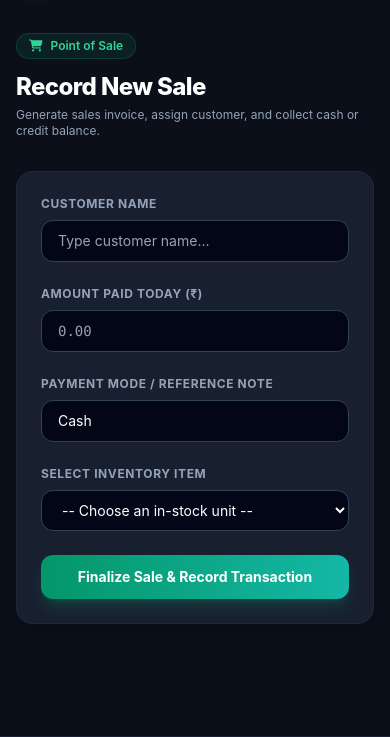
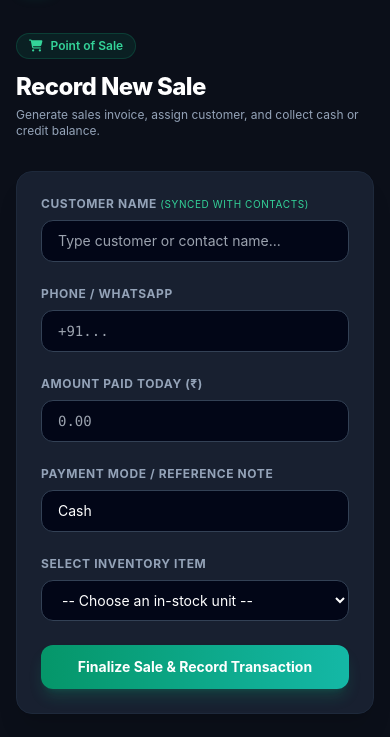
Before and after one commit to pannet1/fastapi-apps, a FastAPI app: page /sales in a window 390 px wide. Shown: the part 65-802 px from the top of the page. Run offline with FastAPI, Linux system fonts and the light colour scheme; some libraries are stand-ins or nearby versions.

Commit message:
feat(asset-manager): integrate Thunderbird address book autocomplete & customer phone/WhatsApp in POS and Ledger

```diff
--- a/apps/asset-manager/src/templates/sales.html
+++ b/apps/asset-manager/src/templates/sales.html
@@ -16,20 +16,28 @@
     <!-- Sale Form -->
     <div class="glass-card rounded-2xl p-6 sm:p-8 border border-slate-800 shadow-xl mb-8">
         <form action="/process-sale" method="post" class="space-y-6">
-            <div class="grid grid-cols-1 sm:grid-cols-2 gap-6">
-                <div>
-                    <label class="block text-xs font-bold uppercase tracking-wider text-slate-400 mb-2">Customer Name</label>
+            <div class="grid grid-cols-1 sm:grid-cols-3 gap-6">
+                <div class="relative">
+                    <label class="block text-xs font-bold uppercase tracking-wider text-slate-400 mb-2">
+                        Customer Name <span class="text-[10px] font-normal text-emerald-400">(Synced with Contacts)</span>
+                    </label>
                     <input type="text"
+                           id="customer_name"
                            name="customer_name"
-                           list="existing-customers"
-                           placeholder="Type customer name..."
+                           autocomplete="off"
+                           placeholder="Type customer or contact name..."
                            required
                            class="w-full bg-slate-950 border border-slate-700 rounded-xl px-4 py-2.5 text-sm text-white focus:outline-none focus:border-emerald-500">
-                    <datalist id="existing-customers">
-                        {% for c in customers %}
-                        <option value="{{ c.name }}">
-                        {% endfor %}
-                    </datalist>
+                    <div id="contact-dropdown" class="absolute z-50 left-0 right-0 mt-1 bg-slate-900 border border-slate-700 rounded-xl shadow-2xl overflow-hidden hidden"></div>
+                </div>
+
+                <div>
+                    <label class="block text-xs font-bold uppercase tracking-wider text-slate-400 mb-2">Phone / WhatsApp</label>
+                    <input type="text"
+                           id="customer_phone"
+                           name="customer_phone"
+                           placeholder="+91..."
+                           class="w-full bg-slate-950 border border-slate-700 rounded-xl px-4 py-2.5 text-sm text-white font-mono focus:outline-none focus:border-emerald-500">
                 </div>
 
                 <div>
@@ -72,4 +80,66 @@
         </form>
     </div>
 </div>
+
+<script>
+(() => {
+    const input = document.getElementById('customer_name');
+    const phoneInput = document.getElementById('customer_phone');
+    const dropdown = document.getElementById('contact-dropdown');
+    let debounceTimer;
+
+    input.addEventListener('input', () => {
+        clearTimeout(debounceTimer);
+        const query = input.value.trim();
+        if (query.length < 2) {
+            dropdown.innerHTML = '';
+            dropdown.classList.add('hidden');
+            return;
+        }
+
+        debounceTimer = setTimeout(async () => {
+            try {
+                const res = await fetch(`/api/contacts/search?q=${encodeURIComponent(query)}`);
+                if (!res.ok) return;
+                const data = await res.json();
+                const contacts = data.results || [];
+
+                if (contacts.length === 0) {
+                    dropdown.classList.add('hidden');
+                    return;
+                }
+
+                dropdown.innerHTML = contacts.map(c => `
+                    <div class="contact-item px-4 py-2.5 hover:bg-slate-800 cursor-pointer border-b border-slate-800/60 last:border-0 flex items-center justify-between"
+                         data-name="${c.name.replace(/"/g, '&quot;')}"
+                         data-phone="${(c.phone || '').replace(/"/g, '&quot;')}">
+                        <span class="text-white text-xs font-semibold">${c.name}</span>
+                        ${c.phone ? `<span class="text-[11px] font-mono text-emerald-400 bg-emerald-500/10 px-2 py-0.5 rounded border border-emerald-500/20">${c.phone}</span>` : ''}
+                    </div>
+                `).join('');
+
+                dropdown.querySelectorAll('.contact-item').forEach(el => {
+                    el.addEventListener('click', () => {
+                        input.value = el.dataset.name;
+                        if (el.dataset.phone) {
+                            phoneInput.value = el.dataset.phone;
+                        }
+                        dropdown.classList.add('hidden');
+                    });
+                });
+
+                dropdown.classList.remove('hidden');
+            } catch (err) {
+                console.error('Contact search error:', err);
+            }
+        }, 180);
+    });
+
+    document.addEventListener('click', (e) => {
+        if (!input.contains(e.target) && !dropdown.contains(e.target)) {
+            dropdown.classList.add('hidden');
+        }
+    });
+})();
+</script>
 {% endblock %}
```
Also changed, not shown: apps/asset-manager/src/database.py (+14 -1 lines), apps/asset-manager/src/routes/sales.py (+48 -2 lines), apps/asset-manager/src/templates/ledger.html (+14 -1 lines), tests/test_agent_system.py (+45 -0 lines).
